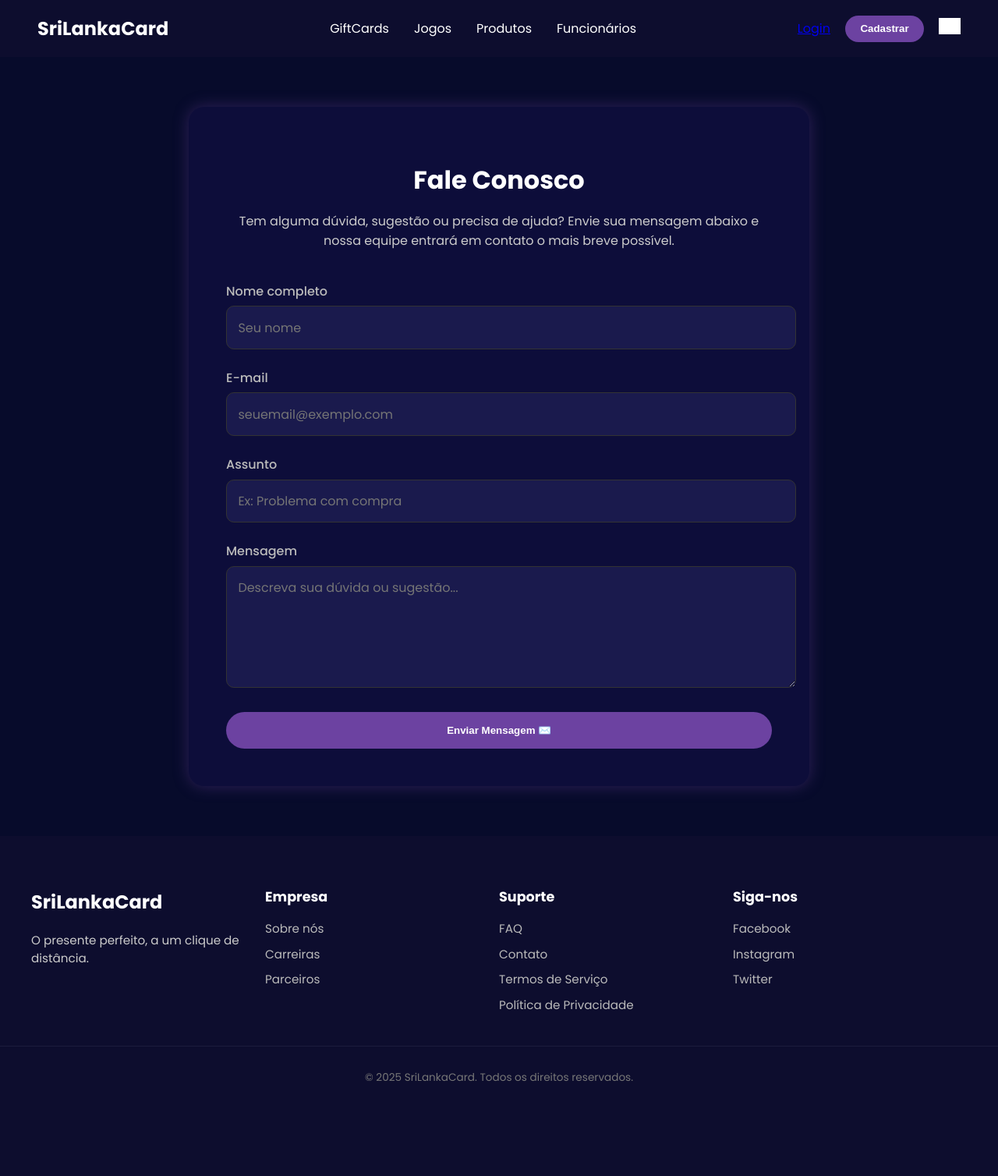
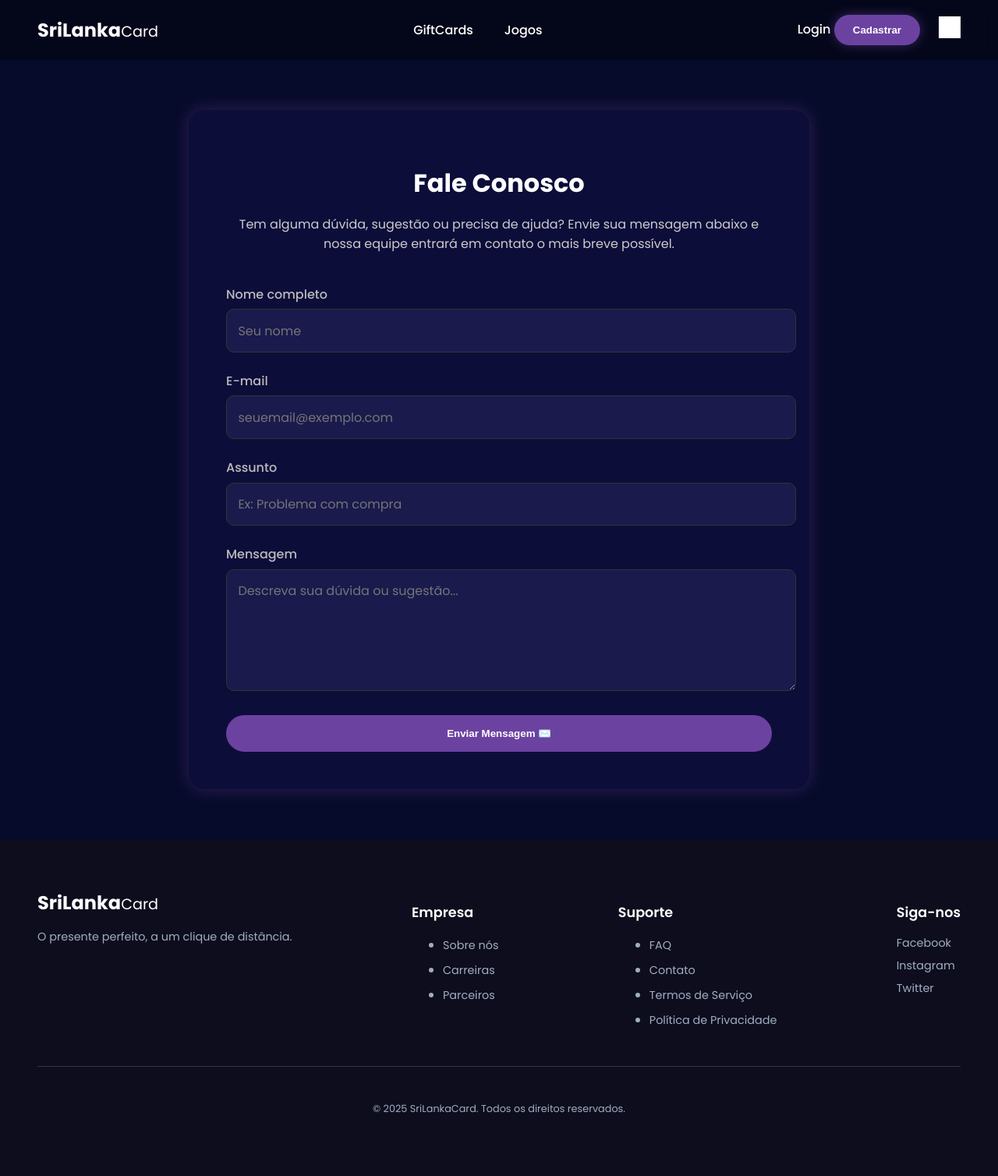
Before and after one commit to Am4r00/SriLanka-Card, a Spring Boot app: page /contato in a window 1280 px wide. Shown: the whole page at 78% size. Before the commit the page ends 1386 px from the top, so only its background shows below. Run offline with Spring Boot 4, Linux system fonts and the light colour scheme; some of the project's set-up classes (security, data sources, template engines, error pages and the like) are left out, and stand-ins take their place; grey boxes are pictures that could not be loaded.

Commit message:
colocando fragments na pagina de contato

```diff
--- a/src/main/resources/static/css/contato.css
+++ b/src/main/resources/static/css/contato.css
@@ -8,71 +8,12 @@
     background-color: #070b2b;
 }
 
-/* ===========================
-   NAVBAR
-=========================== */
-.navbar {
-    background-color: #0d0d2e;
-    padding: 1.2rem 3rem;
-}
+/*
+   Atenção: As classes .navbar, .logo, .nav-links, .nav-actions, .cta-button, .cart-link
+   e todas as classes relativas ao .footer FORAM REMOVIDAS
+   para evitar conflito com os fragmentos do Thymeleaf.
+*/
 
-.navbar-container {
-    display: flex;
-    justify-content: space-between;
-    align-items: center;
-    max-width: 1200px;
-    margin: 0 auto;
-}
-
-.logo {
-    font-weight: 700;
-    color: #fff;
-    text-decoration: none;
-    font-size: 1.5rem;
-}
-
-.nav-links ul {
-    list-style: none;
-    display: flex;
-    gap: 2rem;
-    margin: 0;
-    padding: 0;
-}
-
-.nav-links a {
-    text-decoration: none;
-    color: #fff;
-    transition: color .3s;
-}
-
-.nav-links a:hover {
-    color: #A379D5;
-}
-
-.nav-actions {
-    display: flex;
-    align-items: center;
-    gap: 1.2rem;
-}
-
-.cta-button {
-    background: #6C42A1;
-    color: white;
-    border: none;
-    border-radius: 30px;
-    padding: .6rem 1.2rem;
-    font-weight: 600;
-    cursor: pointer;
-}
-
-.cta-button:hover {
-    background-color: #A379D5;
-}
-
-.cart-link img {
-    width: 28px;
-    filter: brightness(0) invert(1);
-}
 
 /* ===========================
    FORMULÁRIO DE CONTATO
@@ -152,61 +93,3 @@
 .send-button:hover {
     background-color: #A379D5;
 }
-
-/* ===========================
-   RODAPÉ
-=========================== */
-.footer {
-    background-color: #0d0d2e;
-    color: #ccc;
-    padding: 3rem 0 1rem;
-    font-size: 0.95rem;
-}
-
-.footer-container {
-    display: flex;
-    justify-content: space-between;
-    flex-wrap: wrap;
-    max-width: 1200px;
-    margin: 0 auto;
-    padding: 0 2rem;
-}
-
-.footer-section {
-    flex: 1 1 200px;
-    margin-bottom: 2rem;
-}
-
-.footer-section h3 {
-    color: #fff;
-    font-size: 1.1rem;
-    margin-bottom: 1rem;
-}
-
-.footer-section ul {
-    list-style: none;
-    padding: 0;
-    margin: 0;
-}
-
-.footer-section ul li {
-    margin-bottom: 0.6rem;
-}
-
-.footer-section ul li a {
-    text-decoration: none;
-    color: #bbb;
-    transition: color 0.3s;
-}
-
-.footer-section ul li a:hover {
-    color: #A379D5;
-}
-
-.footer-bottom {
-    text-align: center;
-    color: #777;
-    font-size: 0.85rem;
-    padding-top: 1rem;
-    border-top: 1px solid #1c1c3c;
-}
--- a/src/main/resources/templates/contato.html
+++ b/src/main/resources/templates/contato.html
@@ -1,11 +1,14 @@
 <!DOCTYPE html>
-<html lang="pt-br">
+<html lang="pt-br" xmlns:th="http://www.thymeleaf.org">
 <head>
     <meta charset="UTF-8">
     <meta name="viewport" content="width=device-width, initial-scale=1.0">
     <title>Contato - SriLankaCard</title>
 
-    <link rel="stylesheet" href="../static/css/contato.css">
+    <link rel="stylesheet" th:href="@{/css/header.css}">
+    <link rel="stylesheet" th:href="@{/css/contato.css}">
+    <link rel="stylesheet" th:href="@{/css/footer.css}">
+
     <link rel="preconnect" href="https://fonts.googleapis.com">
     <link rel="preconnect" href="https://fonts.gstatic.com" crossorigin>
     <link href="https://fonts.googleapis.com/css2?family=Poppins:wght@400;500;600;700&display=swap" rel="stylesheet">
@@ -13,41 +16,14 @@
 
 <body>
 
-<!-- ===========================
-     NAVBAR PADRONIZADA
-=========================== -->
-<header class="navbar">
-    <div class="navbar-container">
-        <a href="home.html" class="logo">SriLanka<span>Card</span></a>
+<th:block th:replace="~{fragments/header :: header}"></th:block>
 
-        <nav class="nav-links">
-            <ul>
-                <li><a href="giftcard.html">GiftCards</a></li>
-                <li><a href="jogos.html">Jogos</a></li>
-                <li><a href="product.html">Produtos</a></li>
-                <li><a href="#">Funcionários</a></li>
-            </ul>
-        </nav>
-
-        <div class="nav-actions">
-            <a href="login.html" class="login-link">Login</a>
-            <a href="signup.html"><button class="cta-button">Cadastrar</button></a>
-            <a href="cart.html" class="cart-link" aria-label="Carrinho de Compras">
-                <img src="../static/img/carrinho.png" alt="Carrinho de Compras">
-            </a>
-        </div>
-    </div>
-</header>
-
-<!-- ===========================
-     SEÇÃO DE CONTATO
-=========================== -->
 <main class="contact">
     <div class="contact-container">
         <h1>Fale Conosco</h1>
         <p>Tem alguma dúvida, sugestão ou precisa de ajuda? Envie sua mensagem abaixo e nossa equipe entrará em contato o mais breve possível.</p>
 
-        <form class="contact-form" action="#" method="post">
+        <form class="contact-form" th:action="@{/contato}" method="post">
             <div class="form-group">
                 <label for="nome">Nome completo</label>
                 <input type="text" id="nome" name="nome" placeholder="Seu nome" required>
@@ -73,49 +49,7 @@
     </div>
 </main>
 
-<!-- ===========================
-     RODAPÉ PADRONIZADO
-=========================== -->
-<footer class="footer">
-    <div class="footer-container">
-        <div class="footer-section">
-            <h2 class="logo">Sri<span>Lanka</span>Card</h2>
-            <p>O presente perfeito, a um clique de distância.</p>
-        </div>
-
-        <div class="footer-section">
-            <h3>Empresa</h3>
-            <ul>
-                <li><a href="sobre.html">Sobre nós</a></li>
-                <li><a href="#">Carreiras</a></li>
-                <li><a href="#">Parceiros</a></li>
-            </ul>
-        </div>
-
-        <div class="footer-section">
-            <h3>Suporte</h3>
-            <ul>
-                <li><a href="faq.html">FAQ</a></li>
-                <li><a href="contato.html">Contato</a></li>
-                <li><a href="#">Termos de Serviço</a></li>
-                <li><a href="#">Política de Privacidade</a></li>
-            </ul>
-        </div>
-
-        <div class="footer-section">
-            <h3>Siga-nos</h3>
-            <ul>
-                <li><a href="#">Facebook</a></li>
-                <li><a href="#">Instagram</a></li>
-                <li><a href="#">Twitter</a></li>
-            </ul>
-        </div>
-    </div>
-
-    <div class="footer-bottom">
-        <p>© 2025 SriLankaCard. Todos os direitos reservados.</p>
-    </div>
-</footer>
+<th:block th:replace="~{fragments/footer :: footer}"></th:block>
 
 </body>
 </html>
--- a/src/main/resources/templates/employe.html
+++ b/src/main/resources/templates/employe.html
@@ -33,7 +33,7 @@
 
     <div class="nav-actions">
       <a href="login.html" class="login-link">Login</a>
-      <a href="singup.html"><button class="cta-button">Cadastrar</button></a>
+      <a href="signup.html"><button class="cta-button">Cadastrar</button></a>
       <a href="cart.html" class="cart-link" aria-label="Carrinho de Compras">
         <img src="../static/img/carrinho.png" alt="shopping-cart-icon">
       </a>
--- a/src/main/resources/templates/faq.html
+++ b/src/main/resources/templates/faq.html
@@ -27,7 +27,7 @@
         </nav>
         <div class="nav-actions">
             <a href="login.html" class="login-link">Login</a>
-            <a href="singup.html"><button class="cta-button">Cadastrar</button></a>
+            <a href="signup.html"><button class="cta-button">Cadastrar</button></a>
             <a href="cart.html" class="cart-link" aria-label="Carrinho de Compras">
                 <img src="../static/img/carrinho.png" alt="Carrinho">
             </a>
--- a/src/main/resources/templates/fragments/header.html
+++ b/src/main/resources/templates/fragments/header.html
@@ -1,6 +1,6 @@
 <header th:fragment="header" class="navbar">
     <div class="navbar-container">
-        <a th:href="@{/home}" class="logo">SriLanka<span>Card</span></a>
+        <a th:href="@{/}" class="logo">SriLanka<span>Card</span></a>
 
         <nav class="nav-links">
             <ul>
--- a/src/main/resources/templates/giftcard.html
+++ b/src/main/resources/templates/giftcard.html
@@ -28,7 +28,7 @@
 
     <div class="nav-actions">
       <a href="login.html" class="login-link">Login</a>
-      <a href="singup.html"><button class="cta-button">Cadastrar</button></a>
+      <a href="signup.html"><button class="cta-button">Cadastrar</button></a>
     </div>
 
     <a href="cart.html" class="cart-link" aria-label="Carrinho de Compras">
--- a/src/main/resources/templates/home.html
+++ b/src/main/resources/templates/home.html
@@ -6,7 +6,10 @@
     <meta name="viewport" content="width=device-width, initial-scale=1.0" />
     <title>SriLanka Card</title>
 
+    <link rel="stylesheet" th:href="@{/css/header.css}">
+    <link rel="stylesheet" th:href="@{/css/footer.css}">
     <link rel="stylesheet" th:href="@{/css/homeStyle.css}">
+
     <link rel="preconnect" href="https://fonts.googleapis.com">
     <link rel="preconnect" href="https://fonts.gstatic.com" crossorigin>
     <link href="https://fonts.googleapis.com/css2?family=Poppins:wght@400;500;600;700&display=swap" rel="stylesheet">
--- a/src/main/resources/templates/jogos.html
+++ b/src/main/resources/templates/jogos.html
@@ -28,7 +28,7 @@
 
     <div class="nav-actions">
       <a href="login.html" class="login-link">Login</a>
-      <a href="singup.html"><button class="cta-button">Cadastrar</button></a>
+      <a href="signup.html"><button class="cta-button">Cadastrar</button></a>
     </div>
 
     <a href="cart.html" class="cart-link" aria-label="Carrinho de Compras">
--- a/src/main/resources/templates/payment.html
+++ b/src/main/resources/templates/payment.html
@@ -28,8 +28,8 @@
 
             <div class="nav-actions">
                 <a href="login.html" class="login-link">Login</a>
-                <!-- corrigido: de singup.html -> signup.html -->
-                <a href="singup.html"><button class="cta-button">Cadastrar</button></a>
+                <!-- corrigido: de signup.html -> signup.html -->
+                <a href="signup.html"><button class="cta-button">Cadastrar</button></a>
             </div>
         </div>
     </header>
--- a/src/main/resources/templates/produtoDetalhe.html
+++ b/src/main/resources/templates/produtoDetalhe.html
@@ -29,7 +29,7 @@
 
     <div class="nav-actions">
       <a href="login.html" class="login-link">Login</a>
-      <a href="singup.html"><button class="cta-button">Cadastrar</button></a>
+      <a href="signup.html"><button class="cta-button">Cadastrar</button></a>
       <a href="cart.html" class="cart-link" aria-label="Carrinho de Compras">
         <img src="../static/img/carrinho.png" alt="shopping-cart-icon">
       </a>
--- a/src/main/resources/templates/sobre.html
+++ b/src/main/resources/templates/sobre.html
@@ -27,7 +27,7 @@
         </nav>
         <div class="nav-actions">
             <a href="login.html" class="login-link">Login</a>
-            <a href="singup.html"><button class="cta-button">Cadastrar</button></a>
+            <a href="signup.html"><button class="cta-button">Cadastrar</button></a>
             <a href="cart.html" class="cart-link" aria-label="Carrinho de Compras">
                 <img src="../static/img/carrinho.png" alt="Carrinho">
             </a>
```
Also changed, not shown: src/main/resources/templates/signup.html (renamed from src/main/resources/templates/singup.html, +12 -19 lines).
